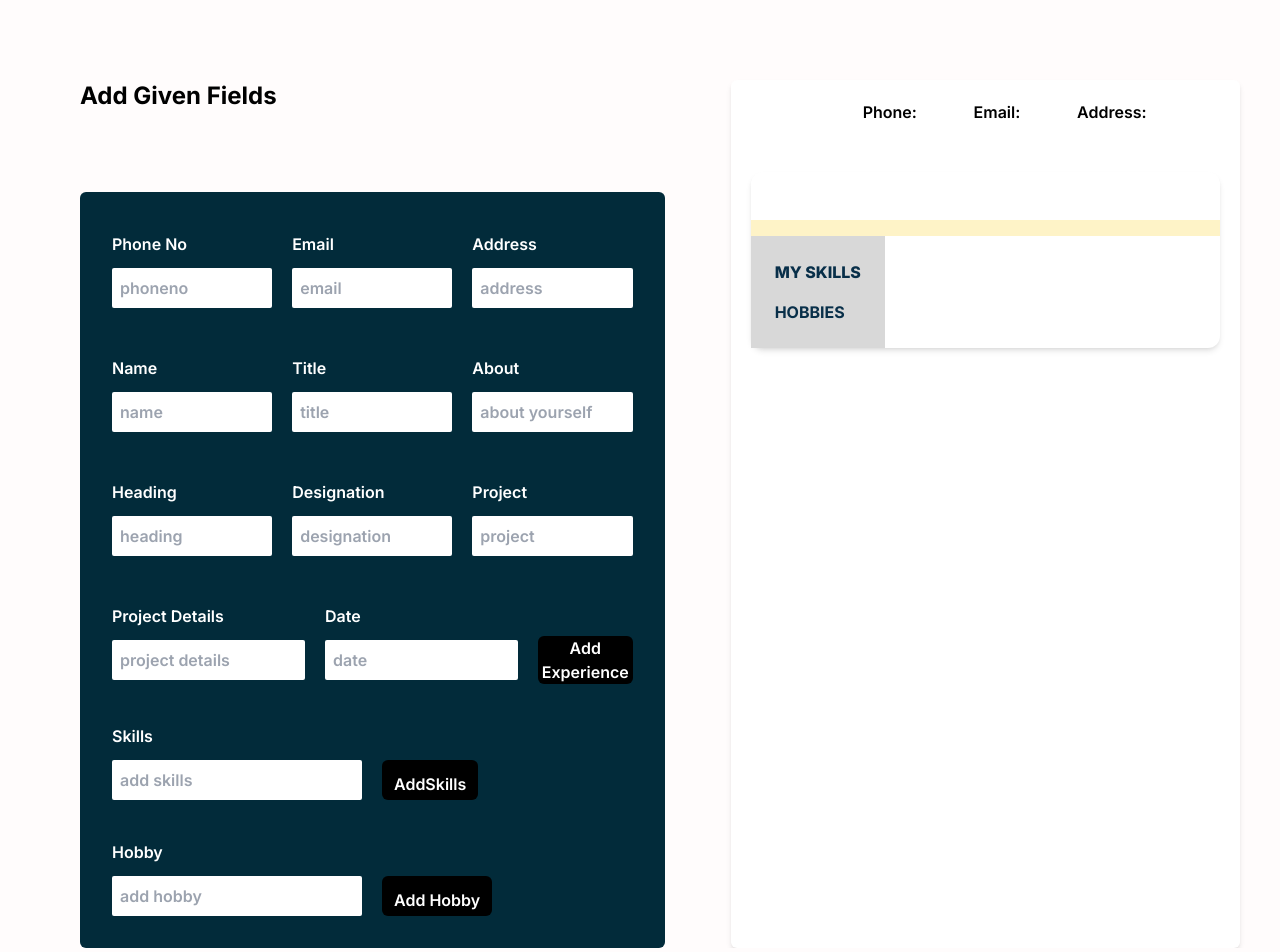
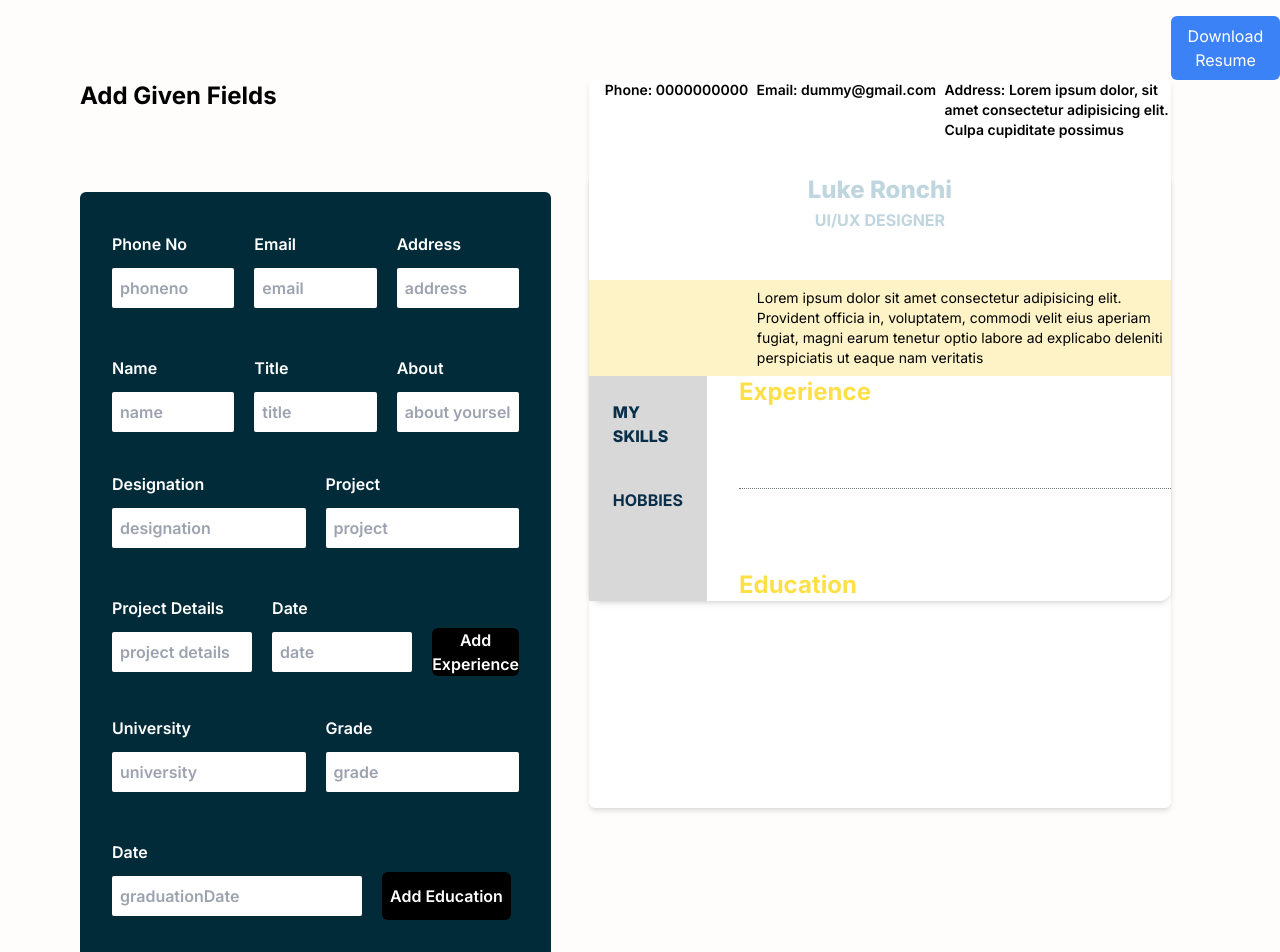
Before and after one commit to yash13565/GOCV, a Next.js app: page / in a window 1280 px wide. Shown: the top 952 px of the page. Built offline with nearby package versions, Linux system fonts and the light colour scheme.

Commit message:
Added download functionality

```diff
--- a/components/LeftSection/LeftSection.tsx
+++ b/components/LeftSection/LeftSection.tsx
@@ -2,8 +2,8 @@
 import Button from '@/components/Atoms/Button/Button';
 import Input from '@/components/Atoms/Input/Input';
 import React, { useState } from 'react';
+import html2pdf from 'html2pdf.js';
 type myData = {
-  heading: string;
   designation: string;
   project: string;
   projectDetails: string;
@@ -15,6 +15,11 @@ type skillData = {
 type hobbyData = {
   hobby: string;
 }[];
+type educationData = {
+  university: string;
+  grade: string;
+  graduationDate: string;
+}[];
 export default function LeftSection() {
   const [phone, setPhone] = useState('');
   const [name, setName] = useState('');
@@ -22,7 +27,6 @@ export default function LeftSection() {
   const [address, setAddress] = useState('');
   const [title, setTitle] = useState('');
   const [about, setAbout] = useState('');
-  const [heading, setHeading] = useState('');
   const [designation, setDesignation] = useState('');
   const [project, setProject] = useState('');
   const [projectDetails, setProjectDetails] = useState('');
@@ -32,15 +36,28 @@ export default function LeftSection() {
   const [skillsDetails, setSkillsDetails] = useState('');
   const [hobby, setHobby] = useState<hobbyData>([]);
   const [hobbyDetails, setHobbyDetails] = useState('');
+  const [university, setUniversity] = useState('');
+  const [grade, setGrade] = useState('');
+  const [graduationDate, setGraduationDate] = useState('');
+  const [educationData, setEducationData] = useState<educationData>([]);
   function handleAddData() {
     setData([
       ...data,
       {
-        heading: heading,
         designation: designation,
         project: project,
         projectDetails: projectDetails,
         date,
+      },
+    ]);
+  }
+  function addEducationData() {
+    setEducationData([
+      ...educationData,
+      {
+        university: university,
+        grade: grade,
+        graduationDate: graduationDate,
       },
     ]);
   }
@@ -75,8 +92,6 @@ export default function LeftSection() {
       setTitle(value);
     } else if (identifier === 'about') {
       setAbout(value);
-    } else if (identifier === 'heading') {
-      setHeading(value);
     } else if (identifier === 'designation') {
       setDesignation(value);
     } else if (identifier === 'project') {
@@ -89,9 +104,29 @@ export default function LeftSection() {
       setSkillsDetails(value);
     } else if (identifier === 'hobby') {
       setHobbyDetails(value);
+    } else if (identifier === 'university') {
+      setUniversity(value);
+    } else if (identifier === 'grade') {
+      setGrade(value);
+    } else if (identifier === 'graduationDate') {
+      setGraduationDate(value);
     }
   }
+  function downloadResume() {
+    const resumeContainer = document.getElementById('resume-container');
 
+    if (resumeContainer) {
+      const pdfOptions = {
+        margin: 4,
+        filename: 'resume.pdf',
+        image: { type: 'jpeg', quality: 0.98 },
+        html2canvas: { scale: 2 },
+        jsPDF: { unit: 'mm', format: 'a4', orientation: 'portrait' },
+      };
+
+      html2pdf().from(resumeContainer).set(pdfOptions).save();
+    }
+  }
   return (
     <div className='flex-col md:flex-row md:flex'>
       <div>
@@ -174,18 +209,6 @@ export default function LeftSection() {
             </div>
           </div>
           <div className='p-5 flex-col items-baseline sm:flex sm:flex-row gap-5'>
-            <div className='mt-2'>
-              <p>Heading</p>
-              <Input
-                type='text'
-                onChange={(e: React.ChangeEvent<HTMLInputElement>) =>
-                  handleChange('heading', e.target.value)
-                }
-                placeholder='heading'
-                className='p-2 rounded-sm outline-none mt-3 text-black w-[100%]'
-                value={heading}
-              />
-            </div>
             <div>
               <p>Designation</p>
               <Input
@@ -243,6 +266,52 @@ export default function LeftSection() {
               className=' bg-black  rounded-md h-12 mt-10'
             />
           </div>
+          <div className='p-5 flex-col items-baseline sm:flex sm:flex-row gap-5'>
+            <div>
+              <p>University</p>
+              <Input
+                type='text'
+                onChange={(e: React.ChangeEvent<HTMLInputElement>) =>
+                  handleChange('university', e.target.value)
+                }
+                placeholder='university'
+                className='p-2 rounded-sm outline-none mt-3 text-black w-[100%]'
+                value={university}
+              />
+            </div>
+            <div>
+              <p>Grade</p>
+              <Input
+                type='text'
+                onChange={(e: React.ChangeEvent<HTMLInputElement>) =>
+                  handleChange('grade', e.target.value)
+                }
+                placeholder='grade'
+                className='p-2 rounded-sm outline-none mt-3 text-black w-[100%]'
+                value={grade}
+              />
+            </div>
+          </div>
+          <div className='p-5 flex-col sm:flex sm:flex-row gap-5'>
+            <div className='mt-2'>
+              <p>Date</p>
+              <Input
+                type='text'
+                onChange={(e: React.ChangeEvent<HTMLInputElement>) =>
+                  handleChange('graduationDate', e.target.value)
+                }
+                placeholder='graduationDate'
+                className='p-2 rounded-sm outline-none mt-3 text-black w-[100%]'
+                value={graduationDate}
+              />
+            </div>
+            <Button
+              type='button'
+              text='Add Education'
+              onClick={addEducationData}
+              className=' bg-black  rounded-md h-12 mt-10 p-2'
+            />
+          </div>
           <div className='p-5 flex-col  sm:flex sm:flex-row gap-5'>
             <div>
               <p>Skills</p>
@@ -285,53 +354,95 @@ export default function LeftSection() {
           </div>
         </div>
       </div>
-      <div className='shadow-md bg-[#ffffff] w-[50%] mt-20 mr-10 p-5 rounded-md'>
-        <div className='flex justify-between ml-[7rem] font-semibold'>
-          <h1>Phone: {phone}</h1>
-          <h1>Email: {email}</h1>
-          <h1 className='w-[40%]'>Address: {address}</h1>
+      {/* Resume Template goes here */}
+      <div
+        id='resume-container'
+        className='shadow-md bg-[#ffffff] w-[700px] mt-20 rounded-md max-h-[91vh]'
+      >
+        <div className='flex justify-between ml-[1rem] font-semibold text-sm'>
+          <h1>Phone: {phone.length === 0 ? '0000000000' : phone}</h1>
+          <h1>Email: {email.length === 0 ? 'dummy@gmail.com' : email}</h1>
+          <h1 className='w-[40%]'>
+            Address:{' '}
+            {address.length === 0
+              ? 'Lorem ipsum dolor, sit amet consectetur adipisicing elit. Culpa cupiditate possimus'
+              : address}
+          </h1>
         </div>
-        <div className='bg-[#ffffff] shadow-md mt-4 rounded-xl'>
-          <div className='flex flex-col items-center mt-12 text-left'>
+        <div className='bg-[#ffffff] shadow-md mt-2 rounded-xl'>
+          <div className='flex flex-col items-center mt-8 text-left'>
             <p className='font-extrabold text-[#c0d6df] text-[1.5rem]'>
-              {name}
+              {name.length === 0 ? 'Luke Ronchi' : name}
             </p>
-            <p className='font-bold text-[#c0d6df] text-[1rem]'>{title}</p>
+            <p className='font-bold text-[#c0d6df] text-[1rem]'>
+              {title.length === 0 ? 'UI/UX DESIGNER' : title}
+            </p>
           </div>
-          <div className='mt-12 bg-amber-100 text-left p-2'>
-            <p className=' overflow-hidden ml-40'>{about}</p>
+          <div className='mt-12 bg-amber-100 text-left p-2 min-h-[75px]'>
+            <p className=' ml-40 text-sm'>
+              {about.length === 0
+                ? 'Lorem ipsum dolor sit amet consectetur adipisicing elit. Provident officia in, voluptatem, commodi velit eius aperiam fugiat, magni earum tenetur optio labore ad explicabo deleniti perspiciatis ut eaque nam veritatis'
+                : about}
+            </p>
           </div>
-          <div className='flex'>
-            <div className='bg-[#d8d8d8] p-6'>
+          <div className='flex gap-8'>
+            <div className='bg-[#d8d8d8] p-6 w-[40%]'>
               <h1 className='font-extrabold text-sky-950'>MY SKILLS</h1>
               {skills?.map((skill, index) => (
                 <p className='p-1'>{skill.skills}</p>
               ))}
-              <p className='mt-4 text-sky-950 font-bold'>HOBBIES</p>
-              <div className='flex gap-4'>
+              <p className='mt-10 text-sky-950 font-bold'>HOBBIES</p>
+              <div className='flex gap-4  flex-wrap '>
                 {hobby?.map((hobbies, index) => (
-                  <p className='p-1'>{hobbies.hobby}</p>
+                  <p key={index} className='p-1'>
+                    {hobbies.hobby}
+                  </p>
                 ))}
               </div>
             </div>
             <div>
-              <div>{data?.map((val, ind) => (
-                <>
-                  <h1>{val?.heading}</h1>
+              <h1 className='font-bold text-yellow-300 text-2xl'>Experience</h1>
+              {data?.map((val, ind) => (
+                <div key={ind} className='flex justify-between pb-5'>
                   <div>
-                   <p>{val?.designation}</p>
-                    <p>{val?.project}</p>
-                    <p>{val?.projectDetails}</p>
+                    <p className='font-bold text-xl'>{val?.designation}</p>
+                    <p className='font-bold text-sm'>{val?.project}</p>
+                    <p className='w-60 text-gray-500 text-xs'>
+                      {val?.projectDetails}
+                    </p>
                   </div>
+                  <div className='max-h-[35px] p-[10px] bg-amber-400 rounded-tl-[290px]'>
+                    <p className='text-sm'>{val?.date}</p>
+                  </div>
+                </div>
+              ))}
+              <div className='border-t border-dotted border-gray-500 my-20 w-[27rem]'></div>
+              <h1 className='font-bold text-yellow-300 text-2xl mt-[5rem]'>
+                Education
+              </h1>
+              {educationData?.map((val, ind) => (
+                <div key={ind} className='flex justify-between pb-5'>
                   <div>
-                    {val?.date}
+                    <p className='font-bold text-xl'>{val?.university}</p>
+                    <p className='font-bold text-sm'>{val?.grade}</p>
                   </div>
-                  </>
-              ))}</div>
+                  <div className='max-h-[35px] p-[10px] bg-amber-400 rounded-tl-[290px]'>
+                    <p className='text-sm'>{val?.graduationDate}</p>
+                  </div>
+                </div>
+              ))}
             </div>
           </div>
         </div>
       </div>
+      <div>
+        <Button
+          type='button'
+          text='Download Resume'
+          onClick={downloadResume}
+          className='bg-blue-500 text-white px-4 py-2 rounded-md mt-4'
+        />
+      </div>
     </div>
   );
 }
--- a/package.json
+++ b/package.json
@@ -9,6 +9,7 @@
     "lint": "next lint"
   },
   "dependencies": {
+    "html2pdf.js": "^0.10.1",
     "next": "14.1.0",
     "react": "^18",
     "react-dom": "^18"
```
Also changed, not shown: 2 other files (tests, documents, lock files or other folders).
